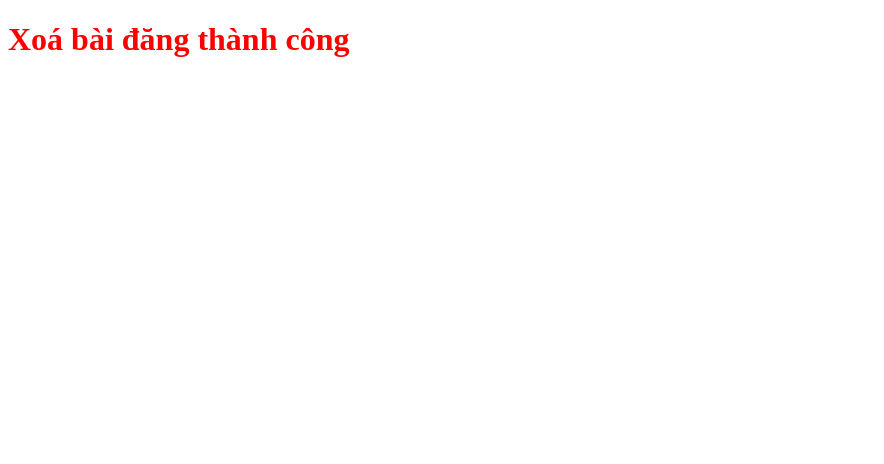
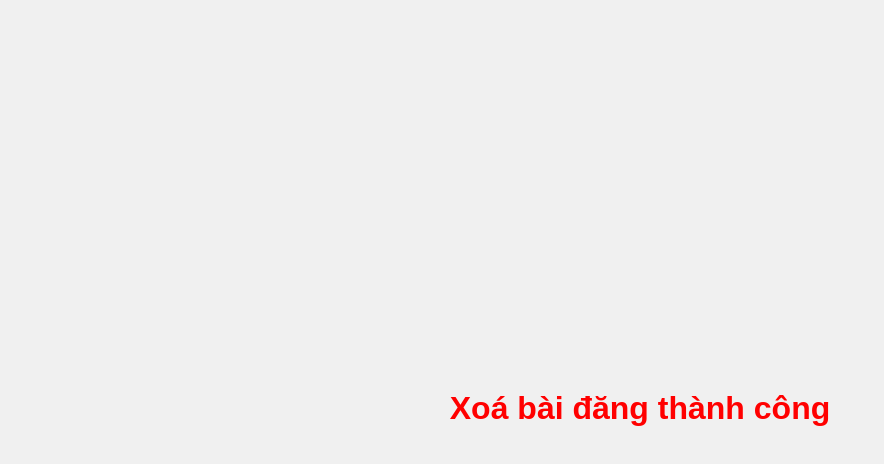
Before and after one commit to duckiestran/DO_AN_1_DEMO, a plain HTML site: page del-Posts_success.html in a window 1280 px wide. Shown: the whole page, without its empty margins (0-884 px from the left). Drawn offline with Linux system fonts and the light colour scheme.

Commit message:
Update del-Posts_success.html

```diff
--- a/del-Posts_success.html
+++ b/del-Posts_success.html
@@ -2,8 +2,22 @@
 <html>
     <head>
         <title>Xoá bài đăng!</title>
+        <style>
+            body {
+                font-family: Arial, sans-serif;
+                display: flex;
+                justify-content: center;
+                align-items: center;
+                height: 100vh;
+                background-color: #f0f0f0;
+            }
+            h1 {
+                color: red;
+                font-size: 2em;
+            }
+        </style>
     </head>
     <body>
-        <h1 style="color:red;">Xoá bài đăng thành công</h1>
+        <h1>Xoá bài đăng thành công</h1>
     </body>
 </html>
```
